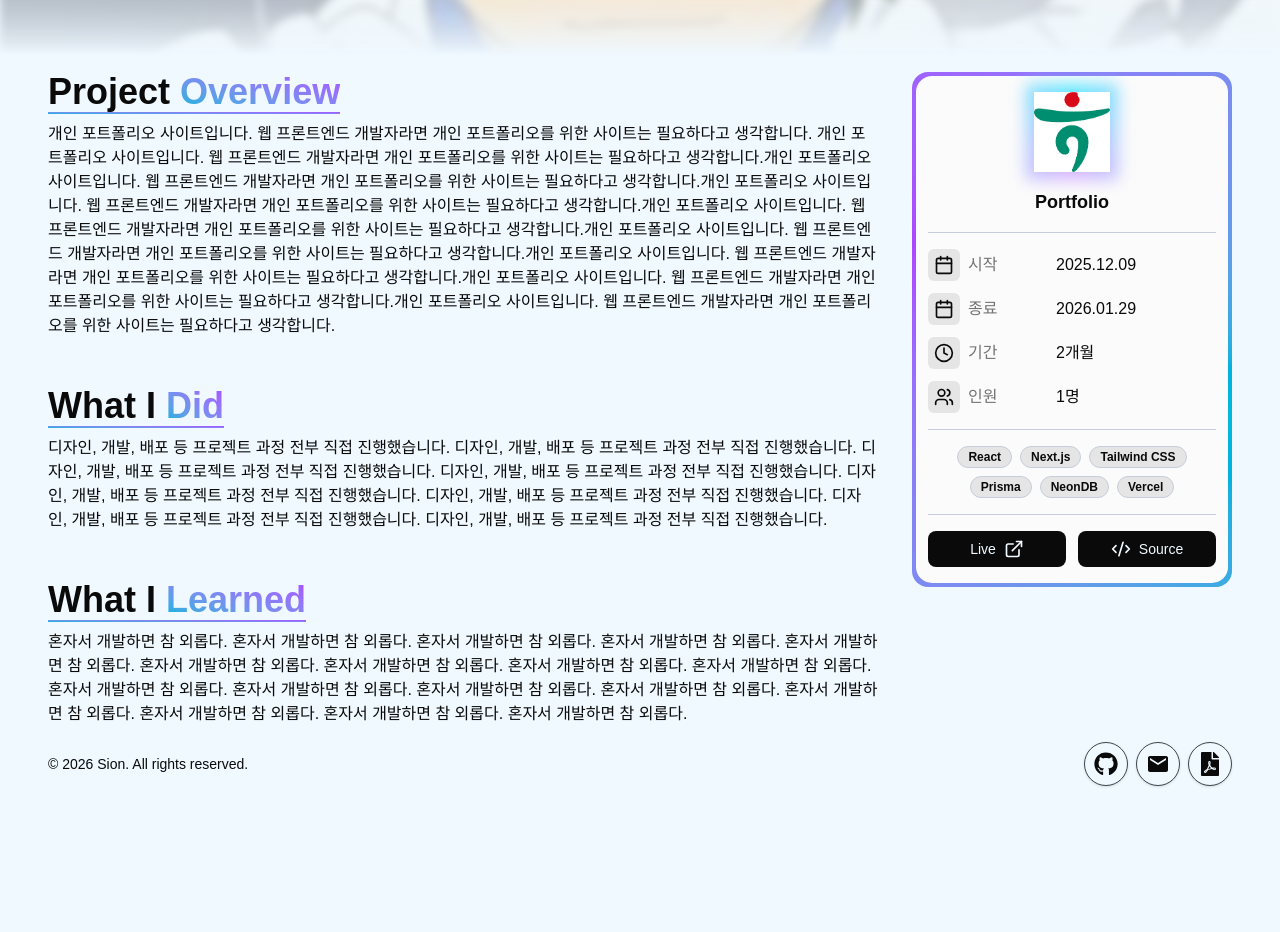
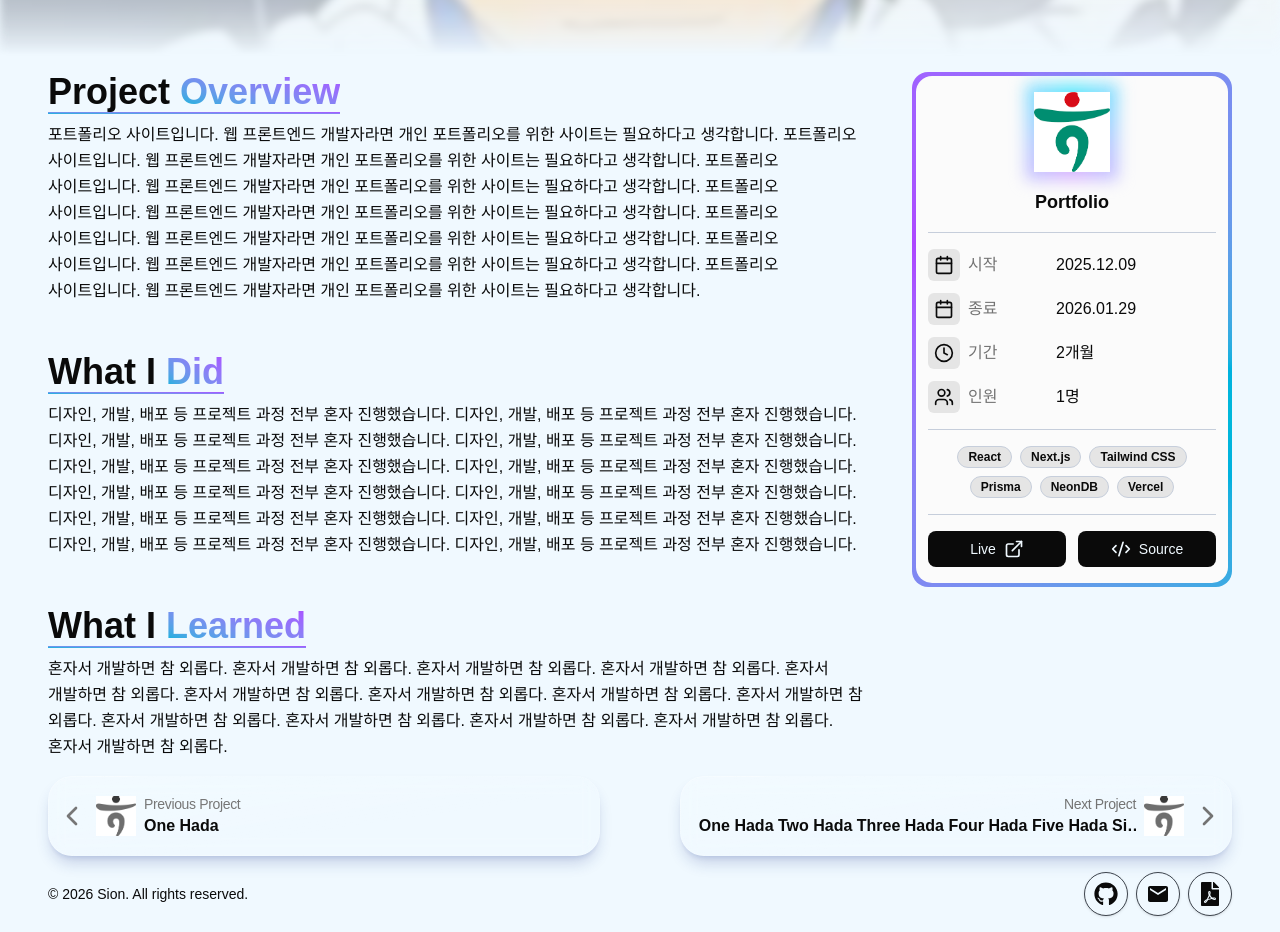
Before and after one commit to Sionparadox/Portfolio, a Next.js app: page /projects/1 in a window 1280 px wide. Shown: the part 440-1372 px from the top of the page. Before the commit the page ends 1242 px from the top, so only its background shows below. Built offline with nearby package versions, Linux system fonts and the light colour scheme; a web font is replaced by a local one.

Commit message:
[feat] 프로젝트 상세 페이지 컴포넌트 분리

```diff
--- a/app/(pages)/projects/[slug]/page.tsx
+++ b/app/(pages)/projects/[slug]/page.tsx
@@ -1,7 +1,8 @@
 import Container from '@/components/atoms/Container';
+import ProjectArticle from '@/components/molecules/ProjectArticle';
 import ProjectDetailBox from '@/components/molecules/ProjectDetailBox';
+import ProjectNavigationCard from '@/components/molecules/ProjectNavigationCard';
 import Image from 'next/image';
-import AccentTitle from '../../../../components/molecules/AccentTitle';
 
 const ProjectDetailPage = async ({
   params,
@@ -36,74 +37,37 @@ const ProjectDetailPage = async ({
         </Container>
       </div>
 
-      <Container className='flex flex-col gap-8 pt-4 sm:flex-row'>
-        <ProjectDetailBox className='h-fit w-full shrink-0 sm:sticky sm:top-28 sm:order-2 sm:w-80' />
-        <div className='flex w-full flex-col gap-12'>
-          <div className='space-y-2'>
-            <AccentTitle
-              as='h2'
-              text='Project'
-              accentText='Overview'
-              color='neon'
-              underline
+      <Container className='pt-4'>
+        <div className='flex flex-col gap-6 sm:flex-row md:gap-12'>
+          <ProjectDetailBox className='h-fit w-full shrink-0 sm:sticky sm:top-28 sm:order-2 sm:w-80' />
+          <div className='flex w-full flex-col gap-12'>
+            <ProjectArticle
+              title='Project Overview'
+              description='포트폴리오 사이트입니다. 웹 프론트엔드 개발자라면 개인 포트폴리오를 위한 사이트는 필요하다고 생각합니다. 포트폴리오 사이트입니다. 웹 프론트엔드 개발자라면 개인 포트폴리오를 위한 사이트는 필요하다고 생각합니다. 포트폴리오 사이트입니다. 웹 프론트엔드 개발자라면 개인 포트폴리오를 위한 사이트는 필요하다고 생각합니다. 포트폴리오 사이트입니다. 웹 프론트엔드 개발자라면 개인 포트폴리오를 위한 사이트는 필요하다고 생각합니다. 포트폴리오 사이트입니다. 웹 프론트엔드 개발자라면 개인 포트폴리오를 위한 사이트는 필요하다고 생각합니다. 포트폴리오 사이트입니다. 웹 프론트엔드 개발자라면 개인 포트폴리오를 위한 사이트는 필요하다고 생각합니다. 포트폴리오 사이트입니다. 웹 프론트엔드 개발자라면 개인 포트폴리오를 위한 사이트는 필요하다고 생각합니다.'
             />
-            <p>
-              개인 포트폴리오 사이트입니다. 웹 프론트엔드 개발자라면 개인
-              포트폴리오를 위한 사이트는 필요하다고 생각합니다. 개인 포트폴리오
-              사이트입니다. 웹 프론트엔드 개발자라면 개인 포트폴리오를 위한
-              사이트는 필요하다고 생각합니다.개인 포트폴리오 사이트입니다. 웹
-              프론트엔드 개발자라면 개인 포트폴리오를 위한 사이트는 필요하다고
-              생각합니다.개인 포트폴리오 사이트입니다. 웹 프론트엔드 개발자라면
-              개인 포트폴리오를 위한 사이트는 필요하다고 생각합니다.개인
-              포트폴리오 사이트입니다. 웹 프론트엔드 개발자라면 개인
-              포트폴리오를 위한 사이트는 필요하다고 생각합니다.개인 포트폴리오
-              사이트입니다. 웹 프론트엔드 개발자라면 개인 포트폴리오를 위한
-              사이트는 필요하다고 생각합니다.개인 포트폴리오 사이트입니다. 웹
-              프론트엔드 개발자라면 개인 포트폴리오를 위한 사이트는 필요하다고
-              생각합니다.개인 포트폴리오 사이트입니다. 웹 프론트엔드 개발자라면
-              개인 포트폴리오를 위한 사이트는 필요하다고 생각합니다.개인
-              포트폴리오 사이트입니다. 웹 프론트엔드 개발자라면 개인
-              포트폴리오를 위한 사이트는 필요하다고 생각합니다.
-            </p>
+            <ProjectArticle
+              title='What I Did'
+              description='디자인, 개발, 배포 등 프로젝트 과정 전부 혼자 진행했습니다. 디자인, 개발, 배포 등 프로젝트 과정 전부 혼자 진행했습니다. 디자인, 개발, 배포 등 프로젝트 과정 전부 혼자 진행했습니다. 디자인, 개발, 배포 등 프로젝트 과정 전부 혼자 진행했습니다. 디자인, 개발, 배포 등 프로젝트 과정 전부 혼자 진행했습니다. 디자인, 개발, 배포 등 프로젝트 과정 전부 혼자 진행했습니다. 디자인, 개발, 배포 등 프로젝트 과정 전부 혼자 진행했습니다. 디자인, 개발, 배포 등 프로젝트 과정 전부 혼자 진행했습니다. 디자인, 개발, 배포 등 프로젝트 과정 전부 혼자 진행했습니다. 디자인, 개발, 배포 등 프로젝트 과정 전부 혼자 진행했습니다. 디자인, 개발, 배포 등 프로젝트 과정 전부 혼자 진행했습니다. 디자인, 개발, 배포 등 프로젝트 과정 전부 혼자 진행했습니다.'
+            />
+            <ProjectArticle
+              title='What I Learned'
+              description='혼자서 개발하면 참 외롭다. 혼자서 개발하면 참 외롭다. 혼자서 개발하면 참 외롭다. 혼자서 개발하면 참 외롭다. 혼자서 개발하면 참 외롭다. 혼자서 개발하면 참 외롭다. 혼자서 개발하면 참 외롭다. 혼자서 개발하면 참 외롭다. 혼자서 개발하면 참 외롭다. 혼자서 개발하면 참 외롭다. 혼자서 개발하면 참 외롭다. 혼자서 개발하면 참 외롭다. 혼자서 개발하면 참 외롭다. 혼자서 개발하면 참 외롭다.'
+            />
           </div>
-          <div className='space-y-2'>
-            <AccentTitle
-              as='h2'
-              text='What I'
-              accentText='Did'
-              color='neon'
-              underline
-            />
-            <p>
-              디자인, 개발, 배포 등 프로젝트 과정 전부 직접 진행했습니다.
-              디자인, 개발, 배포 등 프로젝트 과정 전부 직접 진행했습니다.
-              디자인, 개발, 배포 등 프로젝트 과정 전부 직접 진행했습니다.
-              디자인, 개발, 배포 등 프로젝트 과정 전부 직접 진행했습니다.
-              디자인, 개발, 배포 등 프로젝트 과정 전부 직접 진행했습니다.
-              디자인, 개발, 배포 등 프로젝트 과정 전부 직접 진행했습니다.
-              디자인, 개발, 배포 등 프로젝트 과정 전부 직접 진행했습니다.
-              디자인, 개발, 배포 등 프로젝트 과정 전부 직접 진행했습니다.
-            </p>
-          </div>
-          <div className='space-y-2'>
-            <AccentTitle
-              as='h2'
-              text='What I'
-              accentText='Learned'
-              color='neon'
-              underline
-            />
-            <p>
-              혼자서 개발하면 참 외롭다. 혼자서 개발하면 참 외롭다. 혼자서
-              개발하면 참 외롭다. 혼자서 개발하면 참 외롭다. 혼자서 개발하면 참
-              외롭다. 혼자서 개발하면 참 외롭다. 혼자서 개발하면 참 외롭다.
-              혼자서 개발하면 참 외롭다. 혼자서 개발하면 참 외롭다. 혼자서
-              개발하면 참 외롭다. 혼자서 개발하면 참 외롭다. 혼자서 개발하면 참
-              외롭다. 혼자서 개발하면 참 외롭다. 혼자서 개발하면 참 외롭다.
-              혼자서 개발하면 참 외롭다. 혼자서 개발하면 참 외롭다. 혼자서
-              개발하면 참 외롭다.
-            </p>
-          </div>
+        </div>
+        <div className='mt-4 flex w-full justify-between gap-2 sm:gap-20'>
+          <ProjectNavigationCard
+            direction='prev'
+            title='One Hada'
+            slug='one-hada'
+            imageSrc='/img/timeline/hana.png'
+          />
+          <ProjectNavigationCard
+            direction='next'
+            title='One Hada Two Hada Three Hada Four Hada Five Hada Six Hada Seven Hada'
+            slug='one-hada'
+            imageSrc='/img/timeline/hana.png'
+          />
         </div>
       </Container>
     </>
--- /dev/null
+++ b/components/molecules/ProjectArticle.tsx
@@ -0,0 +1,26 @@
+import AccentTitle from './AccentTitle';
+
+type ProjectArticleProps = {
+  title: string;
+  description: string;
+};
+
+const ProjectArticle = ({ title, description }: ProjectArticleProps) => {
+  const words = title.split(' ');
+  const accentText = words.pop();
+  const text = words.join(' ');
+  return (
+    <div className='space-y-2'>
+      <AccentTitle
+        as='h2'
+        text={text}
+        accentText={accentText}
+        color='neon'
+        underline
+      />
+      <p className='leading-relaxed break-keep'>{description}</p>
+    </div>
+  );
+};
+
+export default ProjectArticle;
--- /dev/null
+++ b/components/molecules/ProjectNavigationCard.tsx
@@ -0,0 +1,59 @@
+import { ChevronLeft, ChevronRight } from 'lucide-react';
+import Image from 'next/image';
+import Link from 'next/link';
+import GlassCard from '../atoms/GlassCard';
+
+type ProjectNavigationCardProps = {
+  direction: 'prev' | 'next';
+
+  title: string;
+  slug: string;
+  imageSrc: string;
+};
+
+const ProjectNavigationCard = ({
+  direction,
+
+  title,
+  slug,
+  imageSrc,
+}: ProjectNavigationCardProps) => {
+  const isPrev = direction === 'prev';
+  const Icon = isPrev ? ChevronLeft : ChevronRight;
+  const label = isPrev ? 'Previous Project' : 'Next Project';
+
+  return (
+    <Link href={`/projects/${slug}`} className='group w-full'>
+      <GlassCard>
+        <div
+          className={`text-muted-foreground flex items-center gap-2 px-1 py-2 sm:h-20 sm:px-2 ${isPrev ? 'flex-row' : 'flex-row-reverse'}`}
+        >
+          <Icon className='text-muted-foreground size-6 shrink-0 transition-all duration-300 group-hover:scale-120 group-hover:text-purple-500 sm:size-8' />
+
+          <div className='relative aspect-square w-8 shrink-0 sm:w-10'>
+            <Image
+              src={imageSrc}
+              alt={`${label} Icon`}
+              fill
+              className='object-cover grayscale transition-all duration-300 group-hover:grayscale-0'
+            />
+          </div>
+
+          <div className={isPrev ? 'text-start' : 'text-end'}>
+            <p className='group-hover:text-foreground m-0 hidden text-sm tracking-tight transition-all duration-300 sm:block'>
+              {label}
+            </p>
+            <p className='group-hover:text-foreground m-0 text-xs tracking-tight capitalize transition-all duration-300 sm:hidden'>
+              {direction}
+            </p>
+            <p className='text-foreground m-0 line-clamp-1 text-sm font-semibold text-ellipsis transition-all duration-300 group-hover:bg-linear-to-r group-hover:from-cyan-500 group-hover:to-purple-500 group-hover:bg-clip-text group-hover:text-transparent sm:text-base'>
+              {title}
+            </p>
+          </div>
+        </div>
+      </GlassCard>
+    </Link>
+  );
+};
+
+export default ProjectNavigationCard;
```
